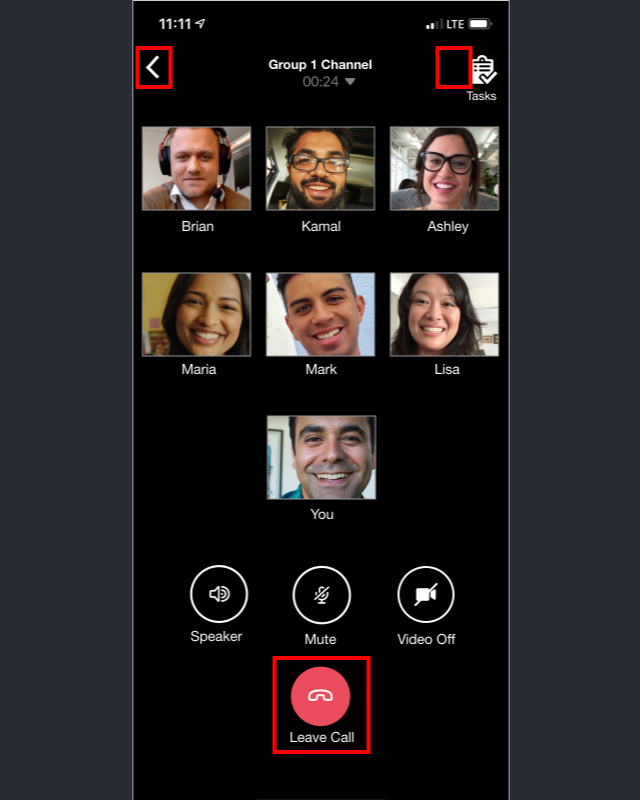
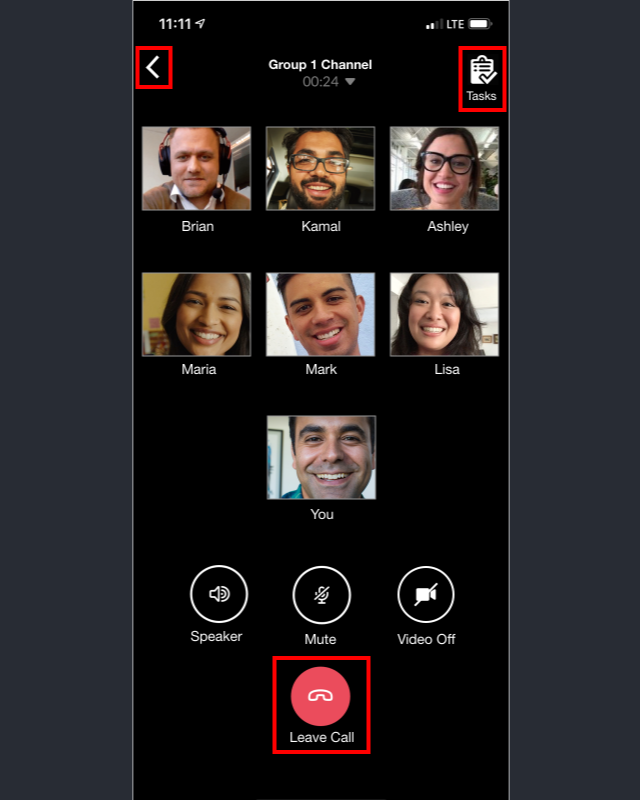
Before and after one commit to makicoding/New-Slack-Prototype, a React (Create React App) app: page /page3 in a window 1280 px wide. Shown: the whole page, without its empty margins (319-959 px from the left). Built offline with nearby package versions, Linux system fonts and the light colour scheme.

Commit message:
page3.js and page3.css updated

```diff
--- a/src/pages/page3.css
+++ b/src/pages/page3.css
@@ -14,13 +14,13 @@
 }
 
 .p3Button2 {
-    width: 29px;
-    height: 35px;
+    width: 40px;
+    height: 58px;
 
     border: 4px solid red;
 
     position: absolute;
-    left: 303px;
+    left: 326px;
     top: 46px;
 }
 
--- a/src/pages/page3.js
+++ b/src/pages/page3.js
@@ -17,7 +17,7 @@ class Page3 extends React.Component {
 
     p3Button2Click = () => {
         window.open(
-            "/", "_self"
+            "/page7", "_self"
         );
     }
 
```
